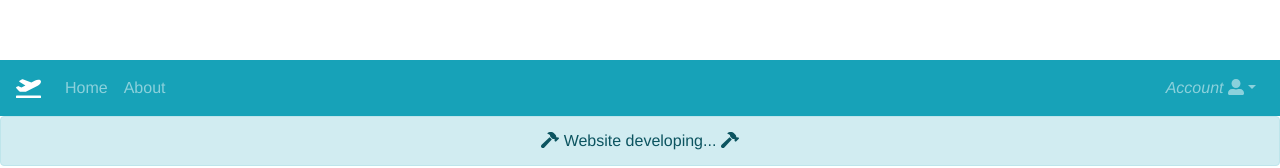
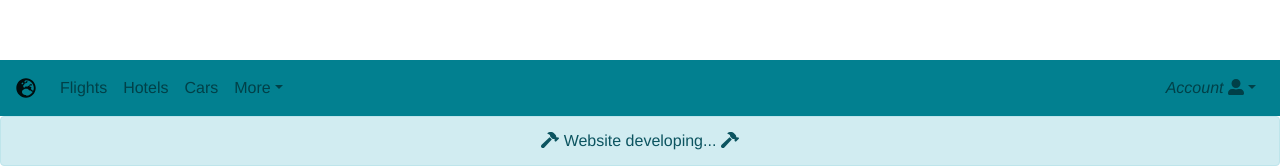
Before and after one commit to devinajaiswal/info6150-spring2020, a Vue app: page / in a window 1280 px wide. Shown: the top 168 px of the page. Built offline with nearby package versions, Linux system fonts and the light colour scheme.

Commit message:
changes to navbar

```diff
--- a/src/components/Modal.vue
+++ b/src/components/Modal.vue
@@ -55,4 +55,5 @@ export default {
   margin-top: 20px;
   margin-bottom: 20px;
 }
+
 </style>
--- a/src/components/Navbar.vue
+++ b/src/components/Navbar.vue
@@ -1,17 +1,26 @@
 <template>
-  <div>
-    <b-navbar toggleable="lg" type="dark" variant="info">
+  <div id="navbar">
+    <b-navbar toggleable="lg">
       <b-navbar-brand>
-        <font-awesome-icon icon="plane-departure" />
+        <font-awesome-icon icon="globe-europe"/>
       </b-navbar-brand>
 
       <b-navbar-toggle target="nav-collapse"></b-navbar-toggle>
 
       <b-collapse id="nav-collapse" is-nav>
         <b-navbar-nav>
-          <b-nav-item href="/">Home</b-nav-item>
-          <b-nav-item href="/about">About</b-nav-item>
-        </b-navbar-nav>
+          <b-nav-item href="/">Flights</b-nav-item>
+          <!-- <b-nav-item href="/about">About</b-nav-item> -->
+          <b-nav-item href="/hotels">Hotels</b-nav-item>
+          <b-nav-item href="/Cars">Cars</b-nav-item>
+          <b-nav-item-dropdown text="More" right>
+             <b-dropdown-item href="#">Vacation Rentals </b-dropdown-item>
+             <b-dropdown-item href="#">Deals </b-dropdown-item>
+             <b-dropdown-item href="#">Rewards</b-dropdown-item>
+             <b-dropdown-item href="#">Mobile</b-dropdown-item>
+          </b-nav-item-dropdown>
+          </b-navbar-nav>
+
 
         <!-- Right aligned nav items -->
         <b-navbar-nav class="ml-auto">
@@ -34,3 +43,10 @@ export default {
   name: "Navbar"
 };
 </script>
+<style>
+#navbar{
+background-color: #028090;
+color:  #f0f3bd;
+}
+
+</style>
--- a/src/main.js
+++ b/src/main.js
@@ -4,20 +4,29 @@ import Vue from "vue";
 import "./plugins/bootstrap-vue";
 import App from "./App.vue";
 import router from "./router";
-import { library } from "@fortawesome/fontawesome-svg-core";
+import {
+  library
+} from "@fortawesome/fontawesome-svg-core";
 import {
   faPlaneDeparture,
   faUserAlt,
-  faHammer
+  faHammer,
+  faGlobeEurope
 } from "@fortawesome/free-solid-svg-icons";
-import { faGithub, faFontAwesome } from "@fortawesome/free-brands-svg-icons";
-import { FontAwesomeIcon } from "@fortawesome/vue-fontawesome";
+import {
+  faGithub,
+  faFontAwesome
+} from "@fortawesome/free-brands-svg-icons";
+import {
+  FontAwesomeIcon
+} from "@fortawesome/vue-fontawesome";
 
 library.add(faPlaneDeparture);
 library.add(faUserAlt);
 library.add(faHammer);
 library.add(faGithub);
 library.add(faFontAwesome);
+library.add(faGlobeEurope)
 
 Vue.component("font-awesome-icon", FontAwesomeIcon);
 
```
